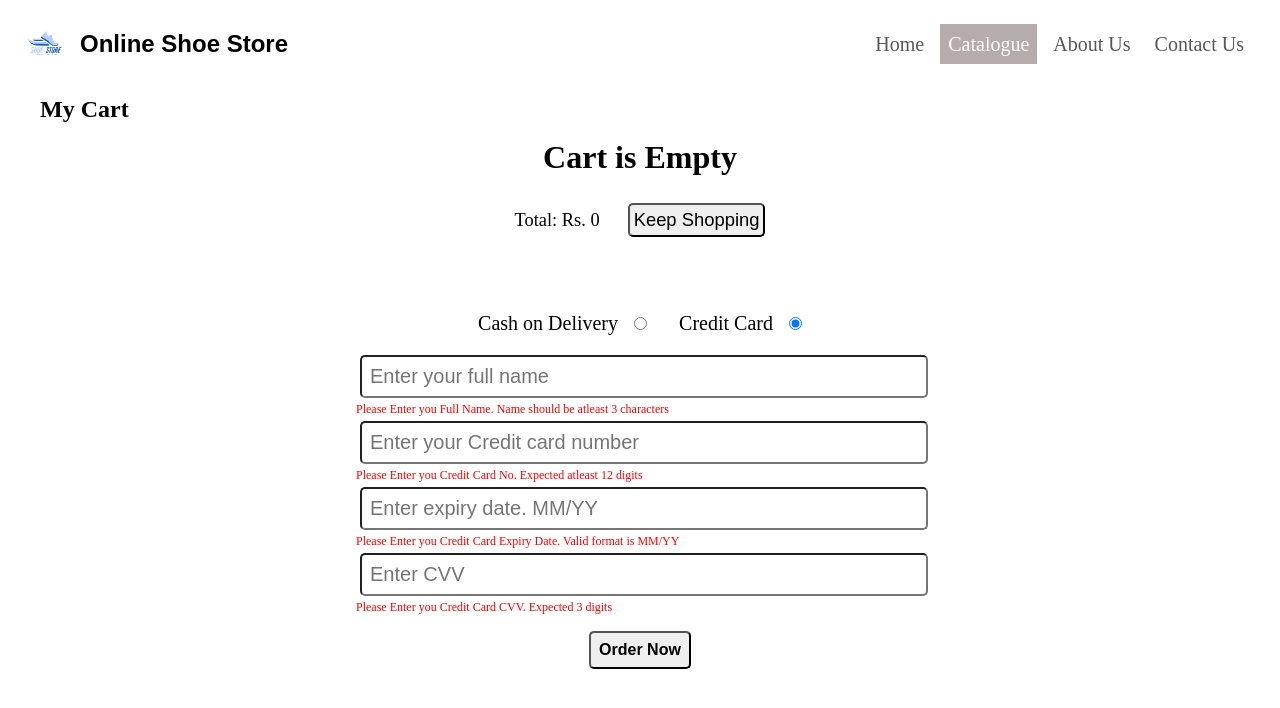
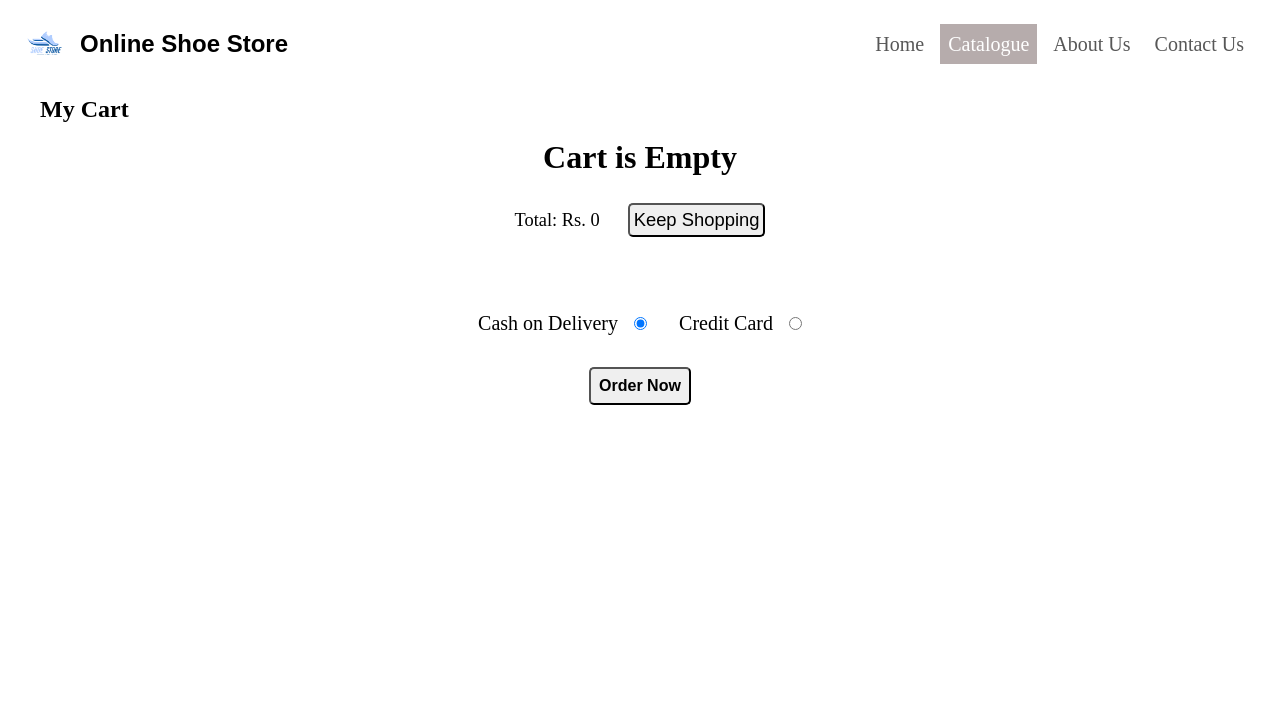
Before and after one commit to Waseemsvm/tutedude-react-ass5-online-shoe-store-with-cart, a React (Vite) app: page /catalogue/checkout in a window 1280 px wide. Shown: the top 708 px of the page. Built offline with nearby package versions, Linux system fonts and the light colour scheme.

Commit message:
fixed order now not working in payment mode cod

```diff
--- a/src/components/CheckoutPage.jsx
+++ b/src/components/CheckoutPage.jsx
@@ -11,7 +11,7 @@ function CheckoutPage() {
   const { showMessageToast } = useMessageToast();
 
   const [formData, setFormData] = useState({
-    ["paymentMode"]: "cc",
+    ["paymentMode"]: "cod",
     ["credit-name"]: "",
     ["credit-no"]: "",
     ["credit-expdate"]: "",
@@ -71,6 +71,8 @@ function CheckoutPage() {
             ></input>
           </div>
         </div>
+
+        {formData.paymentMode === "cc" && (
           <div
             className={`${CheckoutPageStyle["credit-card-form"]} ${
               formData.paymentMode == "cc" ? "" : CheckoutPageStyle.hide
@@ -162,6 +164,8 @@ function CheckoutPage() {
               </p>
             </div>
           </div>
+        )}
+
         <button className={CheckoutPageStyle["order-btn"]} type="submit">
           Order Now
         </button>
--- a/src/styles/MessageToast.module.css
+++ b/src/styles/MessageToast.module.css
@@ -62,5 +62,6 @@
   .message-toast {
     left: 10%;
     width: 80%;
+    padding: 1rem;
   }
 }
```
Lines whose indentation alone changed are shown as unchanged.
